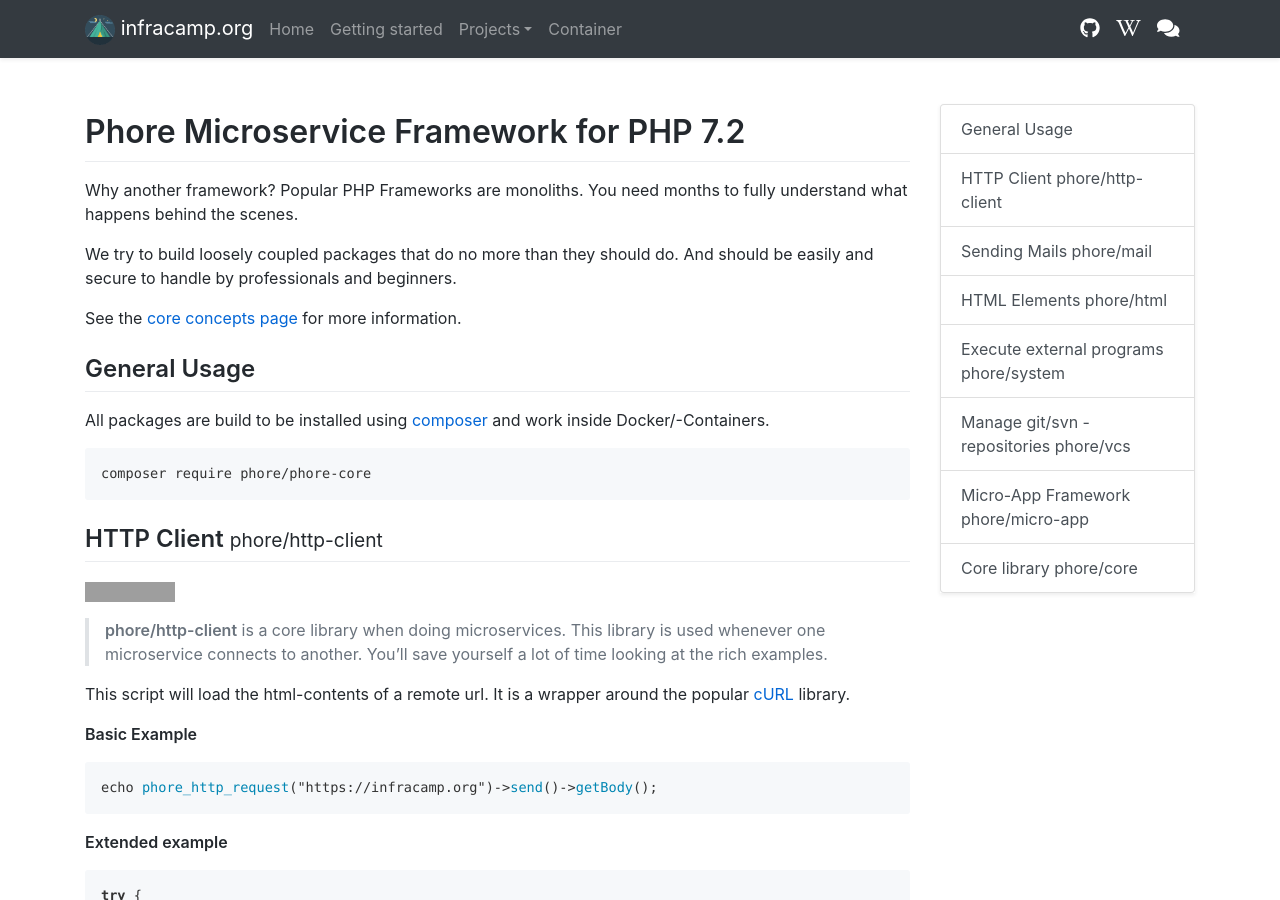
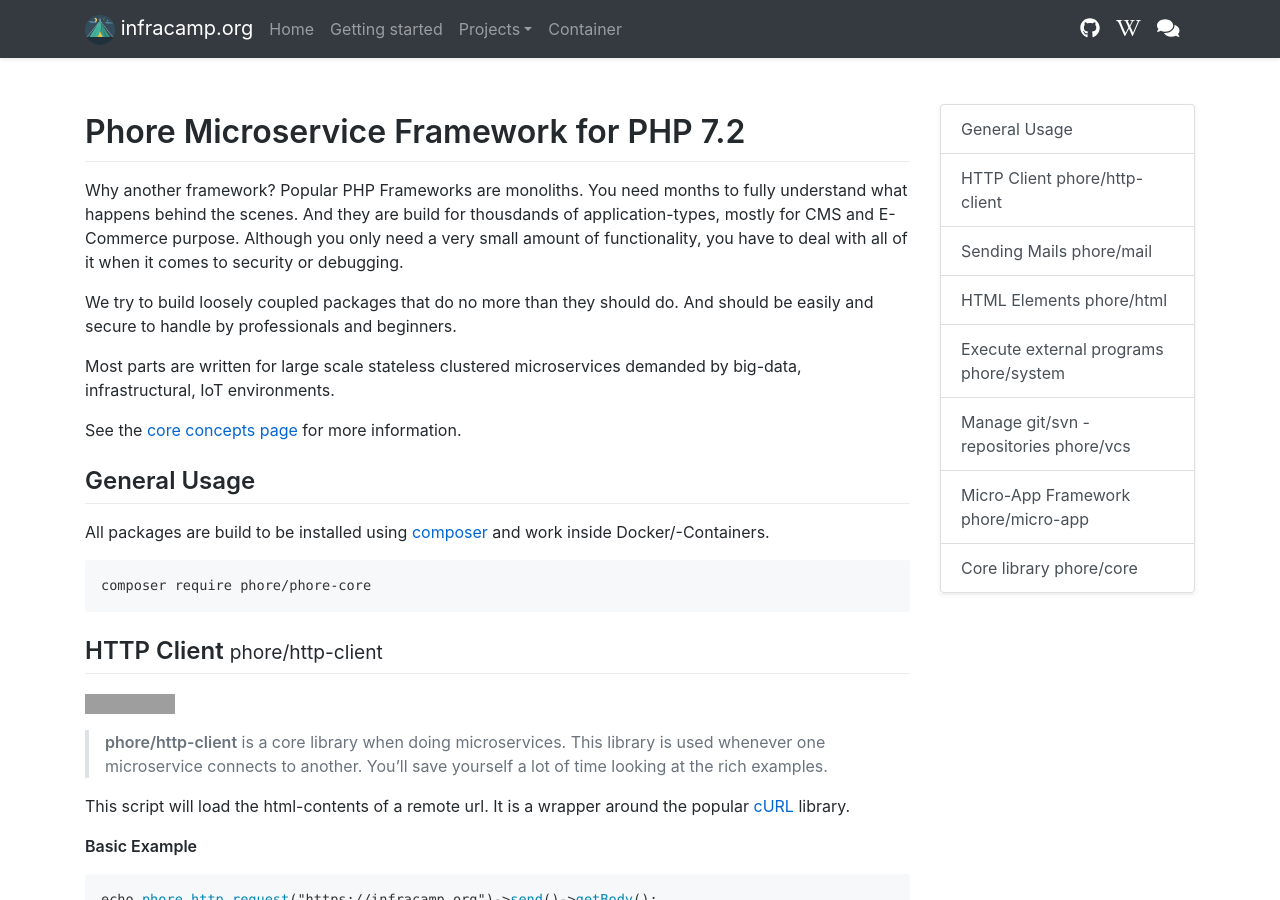
Before and after one commit to infracamp/infracamp, a Jekyll site: the page built from docs/phore/index.md, in a window 1280 px wide and 900 px high. Built offline with Jekyll 4.4.1, drawn with Linux system fonts in a browser that asks for light colours; nearby versions of some CDN libraries; grey boxes are pictures that could not be loaded.

Commit message:
phore head

```diff
--- a/docs/phore/index.md
+++ b/docs/phore/index.md
@@ -30,10 +30,15 @@ og_description: Phore libraries are optimized for development performance, a ste
 # Phore Microservice Framework for PHP 7.2
 
 Why another framework? Popular PHP Frameworks are monoliths. You need months to
-fully understand what happens behind the scenes.
+fully understand what happens behind the scenes. And they are build for thousdands of
+application-types, mostly for CMS and E-Commerce purpose. Although you only need a very
+small amount of functionality, you have to deal with all of it when it comes to security or debugging.
 
 We try to build loosely coupled packages that do no more than they should do.
 And should be easily and secure to handle by professionals and beginners.
+
+Most parts are written for large scale stateless clustered microservices demanded by
+big-data, infrastructural, IoT environments.
 
 See the [core concepts page](concepts) for more information.
 
```
